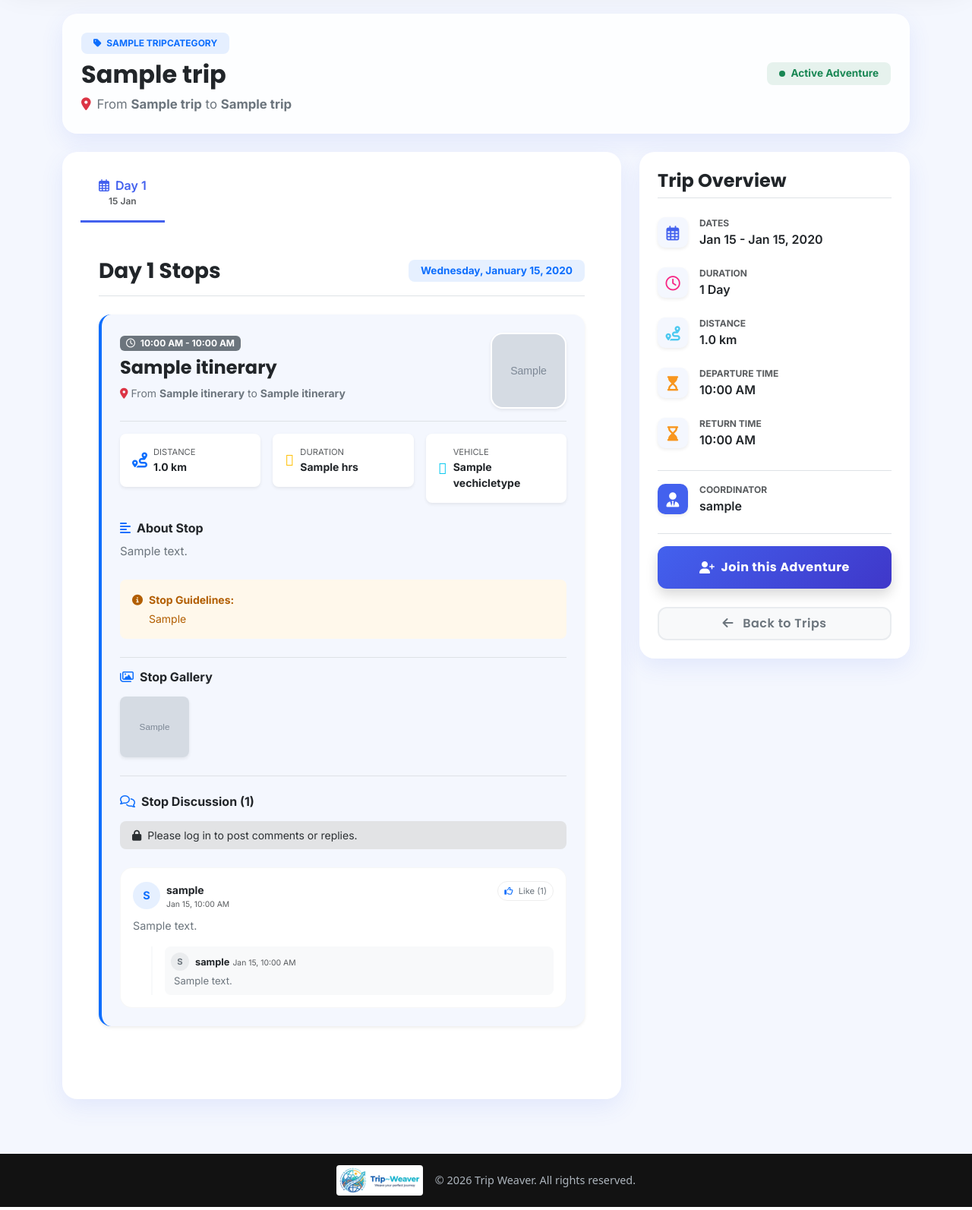
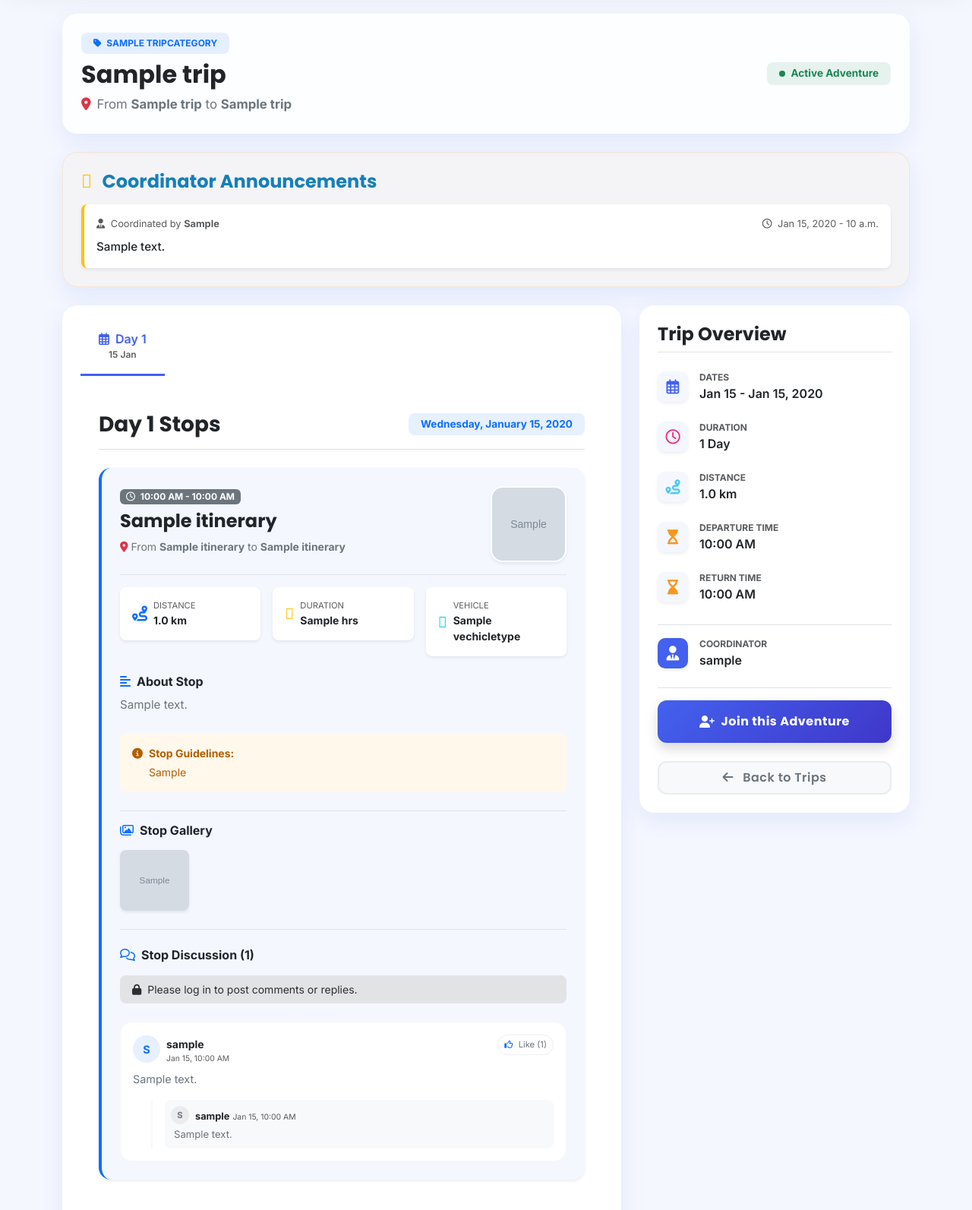
Before and after one commit to vidyavidhu/travel-and-tourism, a Django app: page /home/trip/1/ in a window 1280 px wide. Shown: the part 582-2175 px from the top of the page at 76% size. Run offline with Django 5.2, Linux system fonts and the light colour scheme; tables that the repository leaves empty hold one stand-in row (values such as "Sample post"); grey boxes marked "Sample" are stand-in pictures; some libraries are stand-ins or nearby versions.

Commit message:
message show view in members trip details view

```diff
--- a/home/templates/base.html
+++ b/home/templates/base.html
@@ -54,7 +54,7 @@
                 {% if user.is_staff or user.is_superuser %}
                 <a href="{% url 'admin_dashboard' %}" class="{% if '/admin-dashboard/' in request.path %}active{% endif %}">Admin Dashboard</a>
                 {% endif %}
-                {% if user.coordinator %}
+                {% if user.is_authenticated %}
                 <div class="dropdown" style="position: relative; display: inline-block;">
                     <a href="#" class="notification-bell-btn" id="notifDropdownBtn" style="position: relative; padding: 10px; color: var(--text-primary); text-decoration: none; display: flex; align-items: center; justify-content: center; transition: var(--transition);">
                         <i class="fas fa-bell" style="font-size: 1.25rem;"></i>
@@ -70,21 +70,37 @@
                             <span><i class="fas fa-bell me-2"></i>Notifications</span>
                             <span class="badge bg-primary bg-opacity-10 text-primary" style="font-size: 0.75rem; border-radius: 20px; padding: 4px 8px;">{{ unread_notifications_count }} New</span>
                         </h6>
-                        {% if unread_coordinator_notifications %}
+                        {% if unread_coordinator_notifications or unread_trip_broadcasts %}
                             <div class="d-flex flex-column gap-2">
+                                <!-- Coordinator Notifications -->
                                 {% for notif in unread_coordinator_notifications %}
-                                <div class="p-2 rounded" style="border-bottom: 1px solid var(--border-color); font-size: 0.85rem; transition: background-color 0.2s ease;">
+                                <div class="p-2 rounded animate-fade-in" style="border-bottom: 1px solid var(--border-color); font-size: 0.85rem; transition: background-color 0.2s ease;">
                                     <div class="d-flex justify-content-between text-muted mb-1" style="font-size: 0.75rem;">
                                         <span><i class="far fa-clock"></i> {{ notif.created_at|date:"M d, P" }}</span>
-                                        {% if notif.send_to_all %}
-                                        <span class="badge bg-danger bg-opacity-10 text-danger" style="font-size: 0.65rem; border-radius: 4px; padding: 2px 6px;">Broadcast</span>
-                                        {% endif %}
+                                        <span class="badge bg-danger bg-opacity-10 text-danger" style="font-size: 0.65rem; border-radius: 4px; padding: 2px 6px;">Admin Alert</span>
                                     </div>
                                     <div class="mb-2" style="color: var(--text-primary); font-weight: 500; line-height: 1.4;">{{ notif.message }}</div>
                                     <form action="{% url 'mark_notification_read' notif.pk %}" method="post" style="display: inline;">
                                         {% csrf_token %}
                                         <button type="submit" class="btn btn-sm btn-link text-primary p-0 text-decoration-none" style="font-size: 0.75rem; font-weight: 600;">
-                                            <i class="fas fa-check me-1"></i>Mark as read
+                                            <i class="fas fa-check me-1"></i>Dismiss
+                                        </button>
+                                    </form>
+                                </div>
+                                {% endfor %}
+
+                                <!-- Member Announcements -->
+                                {% for broadcast in unread_trip_broadcasts %}
+                                <div class="p-2 rounded animate-fade-in" style="border-bottom: 1px solid var(--border-color); font-size: 0.85rem; transition: background-color 0.2s ease;">
+                                    <div class="d-flex justify-content-between text-muted mb-1" style="font-size: 0.75rem;">
+                                        <span><i class="far fa-clock"></i> {{ broadcast.created_at|date:"M d, P" }}</span>
+                                        <span class="badge bg-warning bg-opacity-10 text-dark text-uppercase" style="font-size: 0.65rem; border-radius: 4px; padding: 2px 6px;">{{ broadcast.trip.title|truncatechars:12 }}</span>
+                                    </div>
+                                    <div class="mb-2" style="color: var(--text-primary); font-weight: 500; line-height: 1.4;">{{ broadcast.message }}</div>
+                                    <form action="{% url 'mark_trip_broadcast_read' broadcast.pk %}" method="post" style="display: inline;">
+                                        {% csrf_token %}
+                                        <button type="submit" class="btn btn-sm btn-link text-primary p-0 text-decoration-none" style="font-size: 0.75rem; font-weight: 600;">
+                                            <i class="fas fa-check me-1"></i>Dismiss
                                         </button>
                                     </form>
                                 </div>
--- a/home/templates/home_trip_details.html
+++ b/home/templates/home_trip_details.html
@@ -92,6 +92,34 @@
                 </div>
             </div>
         </div>
+
+        <!-- Trip Announcements / Alerts -->
+        {% if broadcast_messages %}
+        <div class="card premium-card border-0 shadow-lg mb-4 p-4 rounded-4" style="background: rgba(248, 149, 30, 0.03) !important; border: 1px solid rgba(248, 149, 30, 0.15) !important;">
+            <h4 class="fw-bold mb-3" style="font-family: 'Poppins', sans-serif; color: var(--color-primary);">
+                <i class="fas fa-bullhorn me-2 text-warning animate-bounce"></i> Coordinator Announcements
+            </h4>
+
+            <div class="d-flex flex-column gap-3">
+                {% for broadcast in broadcast_messages %}
+                <div class="p-3 bg-white rounded-3 border-start border-4 border-warning shadow-sm announcement-item {% if forloop.counter > 3 %}d-none{% endif %}">
+                    <div class="d-flex justify-content-between text-muted mb-2" style="font-size: 0.8rem;">
+                        <span><i class="fas fa-user-tie me-1"></i> Coordinated by <strong>{{ broadcast.sender.first_name|default:broadcast.sender.username }}</strong></span>
+                        <span><i class="far fa-clock me-1"></i> {{ broadcast.created_at|date:"M d, Y - P" }}</span>
+                    </div>
+                    <p class="m-0 text-dark fw-medium" style="line-height: 1.6; font-size: 0.95rem;">{{ broadcast.message|linebreaksbr }}</p>
+                </div>
+                {% endfor %}
+            </div>
+            {% if broadcast_messages|length > 3 %}
+            <div class="text-center mt-3">
+                <button type="button" id="toggleMoreAnnouncements" class="btn btn-sm btn-outline px-4" style="border-radius: 20px; font-weight: 600; color: var(--color-primary); border-color: var(--color-primary);">
+                    Show More Announcements <i class="fas fa-chevron-down ms-1"></i>
+                </button>
+            </div>
+            {% endif %}
+        </div>
+        {% endif %}
 
         <div class="row g-4">
 
@@ -564,5 +592,27 @@
                 wrap: true
             });
         }
+
+        // Toggle More/Less announcements in home_trip_details
+        document.addEventListener('DOMContentLoaded', () => {
+            const toggleBtn = document.getElementById('toggleMoreAnnouncements');
+            if (toggleBtn) {
+                toggleBtn.addEventListener('click', () => {
+                    const hiddenAnnouncements = document.querySelectorAll('.announcement-item.d-none');
+                    if (hiddenAnnouncements.length > 0) {
+                        hiddenAnnouncements.forEach(item => item.classList.remove('d-none'));
+                        toggleBtn.innerHTML = 'Show Less Announcements <i class="fas fa-chevron-up ms-1"></i>';
+                    } else {
+                        const allAnnouncements = document.querySelectorAll('.announcement-item');
+                        allAnnouncements.forEach((item, index) => {
+                            if (index >= 3) {
+                                item.classList.add('d-none');
+                            }
+                        });
+                        toggleBtn.innerHTML = 'Show More Announcements <i class="fas fa-chevron-down ms-1"></i>';
+                    }
+                });
+            }
+        });
 </script>
 {% endblock %}
--- a/home/views.py
+++ b/home/views.py
@@ -47,12 +47,16 @@ def home_trip_details(request, pk):
         except Member.DoesNotExist:
             pass
 
+    from trip.models import TripBroadcastMessage
+    broadcast_messages = TripBroadcastMessage.objects.filter(trip=trip).order_by('-created_at')
+
     context = {
         'trip': trip,
         'trip_details': trip_details,
         'trip_members': trip_members,
         'trip_days': trip_days,
         'membership_status': membership_status,
+        'broadcast_messages': broadcast_messages,
     }
     return render(request, 'home_trip_details.html', context)
 
--- a/member/context_processors.py
+++ b/member/context_processors.py
@@ -2,25 +2,37 @@ from member.models import CoordinatorNotification
 from django.db.models import Q
 
 def coordinator_notifications(request):
+    unread_admin_notifs = []
+    unread_trip_broadcasts = []
+    total_count = 0
+
     if request.user.is_authenticated:
+        # 1. Fetch Admin alerts for Coordinators
         try:
             if hasattr(request.user, 'coordinator'):
                 coordinator = request.user.coordinator
-                # Unread notifications:
-                # - Direct notifications where coordinator = coordinator and is_read = False
-                # - Broadcast notifications where send_to_all = True and they are NOT in read_by many-to-many relation
-                unread = CoordinatorNotification.objects.filter(
+                unread_admin_notifs = CoordinatorNotification.objects.filter(
                     Q(coordinator=coordinator, is_read=False) | Q(send_to_all=True)
                 ).exclude(read_by=coordinator).distinct().order_by('-created_at')
+                total_count += unread_admin_notifs.count()
+        except Exception:
+            pass
 
-                return {
-                    'unread_coordinator_notifications': unread,
-                    'unread_notifications_count': unread.count()
-                }
+        # 2. Fetch Coordinator announcements for Trip Members
+        try:
+            if hasattr(request.user, 'member'):
+                member = request.user.member
+                from trip.models import Trip_Members, TripBroadcastMessage
+                joined_trips = Trip_Members.objects.filter(member=member, status=1).values_list('trip_id', flat=True)
+                unread_trip_broadcasts = TripBroadcastMessage.objects.filter(
+                    trip_id__in=joined_trips
+                ).exclude(read_by=member).distinct().order_by('-created_at')
+                total_count += unread_trip_broadcasts.count()
         except Exception:
             pass
 
     return {
-        'unread_coordinator_notifications': [],
-        'unread_notifications_count': 0
+        'unread_coordinator_notifications': unread_admin_notifs,
+        'unread_trip_broadcasts': unread_trip_broadcasts,
+        'unread_notifications_count': total_count
     }
--- a/member/urls.py
+++ b/member/urls.py
@@ -17,4 +17,5 @@ urlpatterns = [
     path('admin-dashboard/coordinators/<int:pk>/toggle-approve/', views.admin_coordinator_toggle_approve_view, name='admin_coordinator_toggle_approve'),
     path('admin-dashboard/coordinators/notify/', views.admin_coordinator_notify_view, name='admin_coordinator_notify'),
     path('notifications/<int:pk>/mark-read/', views.mark_notification_read_view, name='mark_notification_read'),
+    path('trip-broadcasts/<int:pk>/mark-read/', views.mark_trip_broadcast_read_view, name='mark_trip_broadcast_read'),
 ]+static(settings.MEDIA_URL, document_root=settings.MEDIA_ROOT)
--- a/trip/models.py
+++ b/trip/models.py
@@ -322,6 +322,7 @@ class TripBroadcastMessage(models.Model):
     sender = models.ForeignKey(User, on_delete=models.CASCADE)
     message = models.TextField()
     created_at = models.DateTimeField(auto_now_add=True)
+    read_by = models.ManyToManyField(Member, blank=True, related_name='read_trip_broadcasts')
 
     def __str__(self):
         return f"{self.trip.title} Alert: {self.message[:30]}"
```
Also changed, not shown: member/views.py (+20 -0 lines), trip/migrations/0021_tripbroadcastmessage_read_by.py (added).
